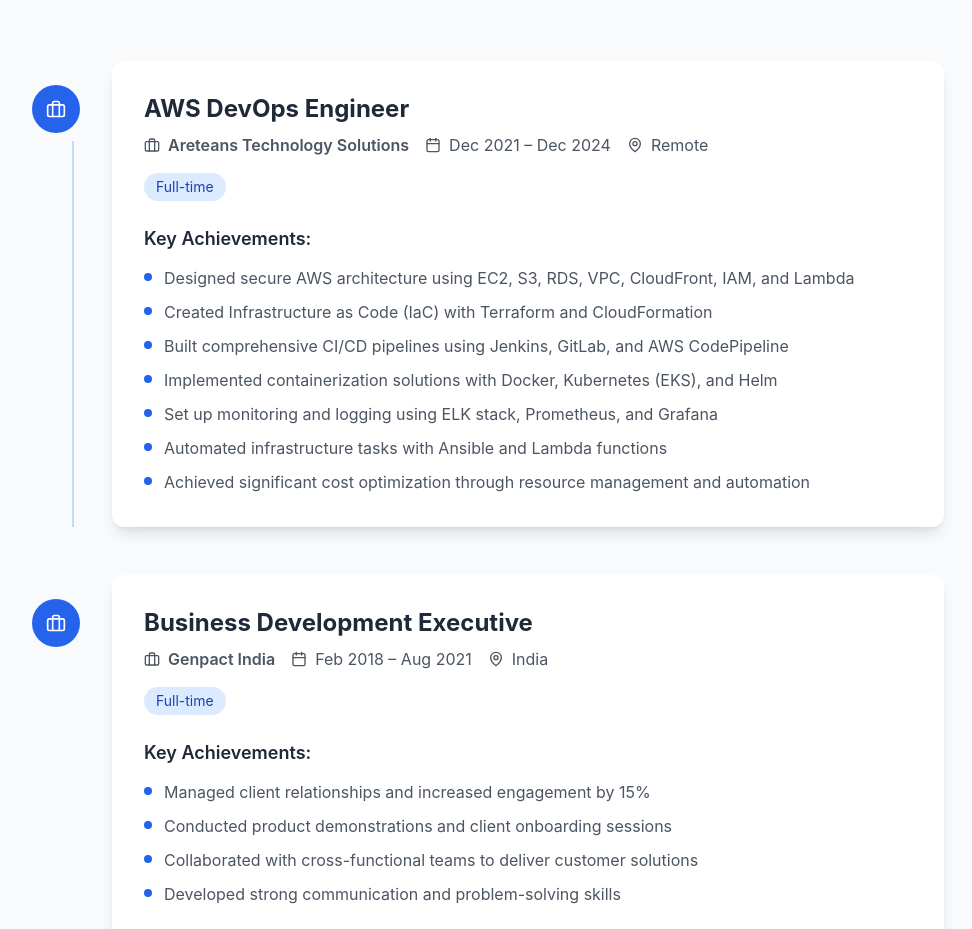
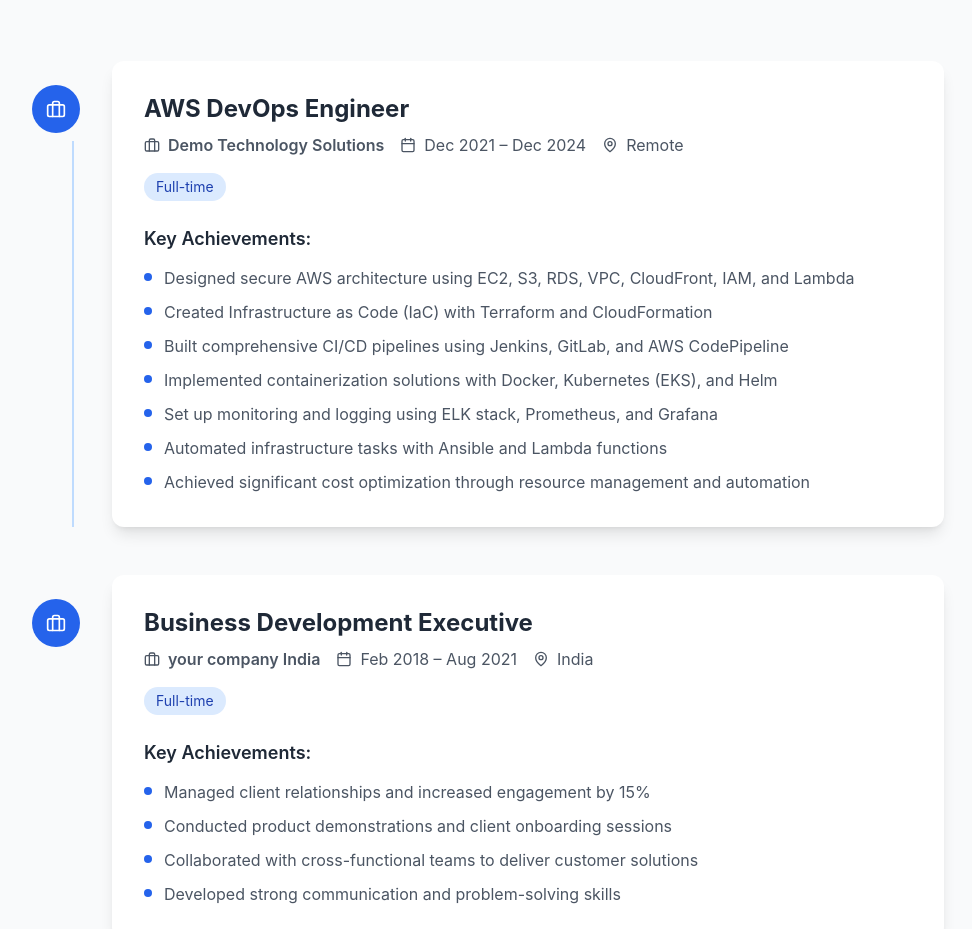
Before and after one commit to narendrachitteti/RavitejaPortfolio, a React (Vite) app: page / in a window 1280 px wide. Shown: the part 1680-2609 px from the top of the page, without its empty margins (144-1116 px from the left). Built offline with nearby package versions, Linux system fonts and the light colour scheme.

Commit message:
Update Experience.tsx

```diff
--- a/src/components/Experience.tsx
+++ b/src/components/Experience.tsx
@@ -5,7 +5,7 @@ const Experience = () => {
   const experiences = [
     {
       title: "AWS DevOps Engineer",
-      company: "Areteans Technology Solutions",
+      company: "Demo Technology Solutions",
       location: "Remote",
       duration: "Dec 2021 – Dec 2024",
       type: "Full-time",
@@ -21,7 +21,7 @@ const Experience = () => {
     },
     {
       title: "Business Development Executive",
-      company: "Genpact India",
+      company: "your company India",
       location: "India",
       duration: "Feb 2018 – Aug 2021",
       type: "Full-time",
```
